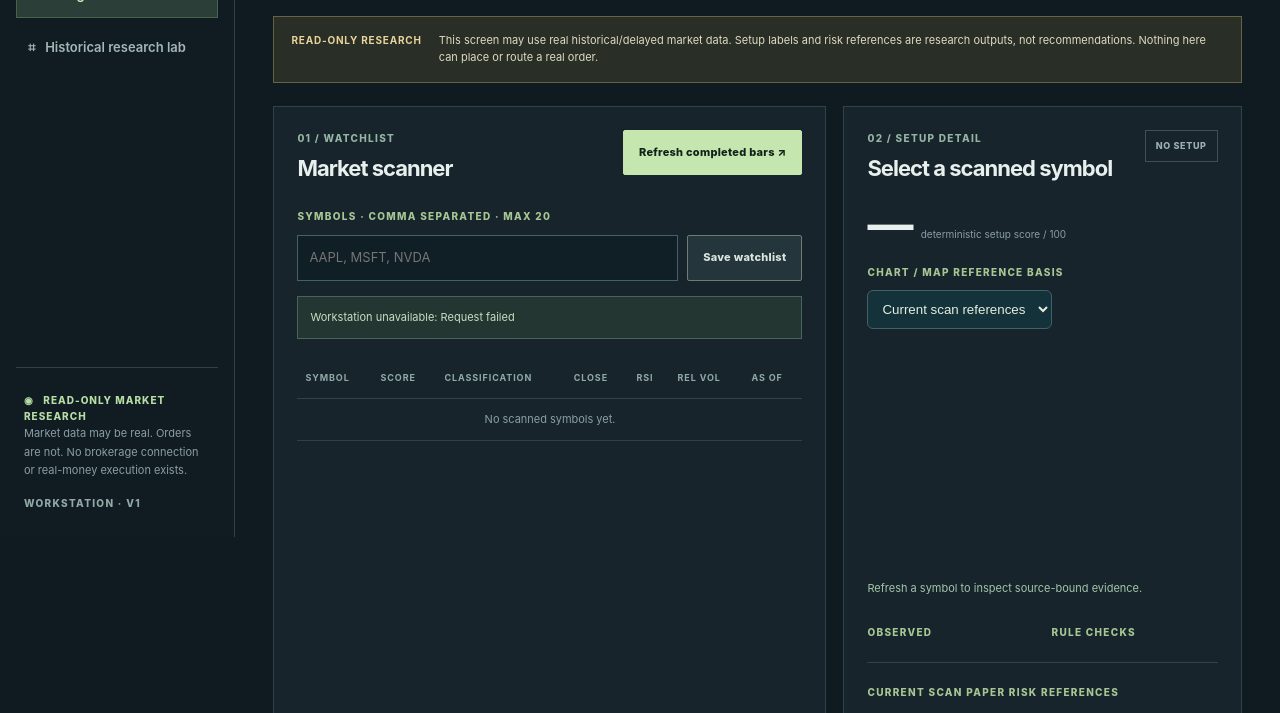
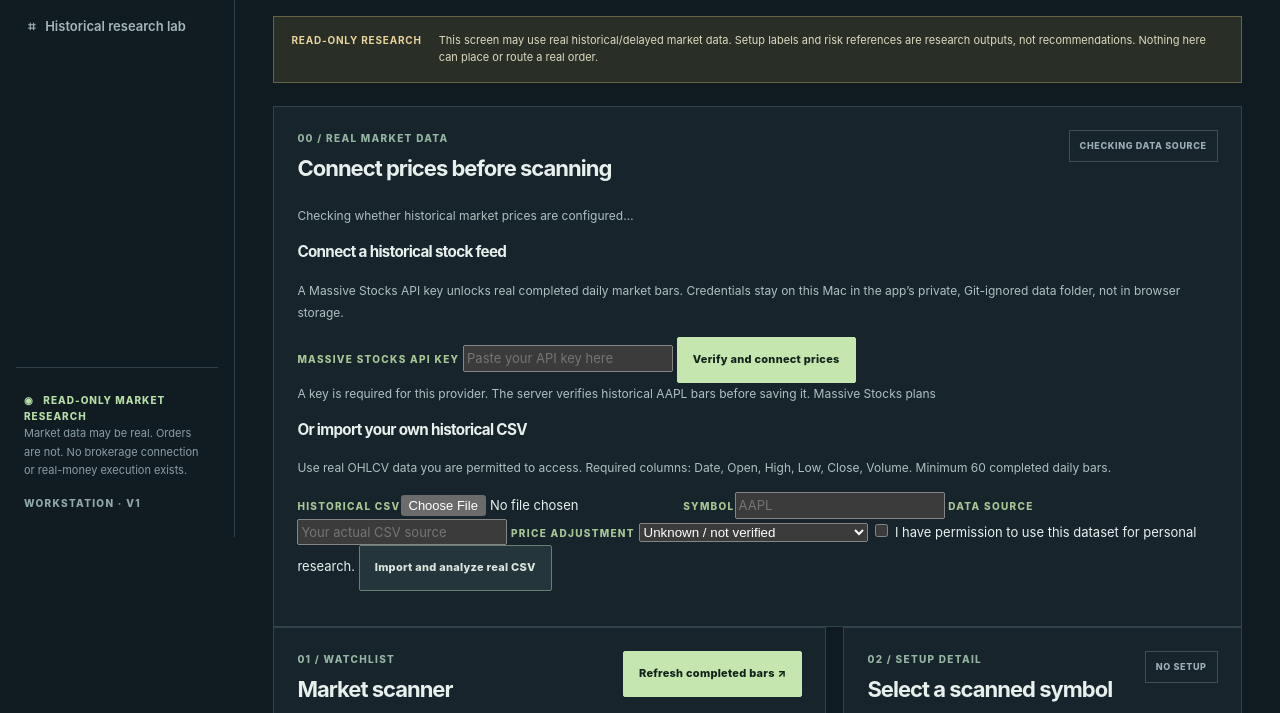
Before and after one commit to ajlacabe23-2426/Project-9--Swing-Bot, a website with bundled scripts: page public/workstation.html in a window 1280 px wide. Shown: the part 263-976 px from the top of the page. Built offline with nearby package versions, Linux system fonts and the light colour scheme; no server answers.

Commit message:
feat(p9): make real-data connection and CSV import first-class workstation controls

```diff
--- a/public/workstation.html
+++ b/public/workstation.html
@@ -2,10 +2,35 @@
 <html lang="en"><head><meta charset="utf-8"><meta name="viewport" content="width=device-width,initial-scale=1">
 <title>Project 09 · Swing Workstation</title><meta name="description" content="Local read-only market scanner and paper swing-trade research workstation."><link rel="stylesheet" href="/styles.css"></head>
 <body>
-<div class="frame"><aside class="rail"><a class="brand" href="/" aria-label="Project nine home"><span class="symbol">09<span>.</span></span><span>PROJECT<br><b>NINE</b></span></a><div class="rail-sep"></div><div class="rail-label">WORKSPACE</div><a class="nav" href="/">◫ &nbsp; Synthetic command center</a><a class="nav selected" href="/workstation.html">⌁ &nbsp; Swing workstation</a><a class="nav" href="/research.html">⌗ &nbsp; Historical research lab</a><div class="rail-bottom"><div class="shield">◉ &nbsp; READ-ONLY MARKET RESEARCH</div><p>Market data may be real. Orders are not. No brokerage connection or real-money execution exists.</p><div class="rail-version">WORKSTATION · V1</div></div></aside>
+<div class="frame"><aside class="rail"><a class="brand" href="/" aria-label="Project nine real-market workstation"><span class="symbol">09<span>.</span></span><span>PROJECT<br><b>NINE</b></span></a><div class="rail-sep"></div><div class="rail-label">WORKSPACE</div><a class="nav" href="/simulator.html">◫ &nbsp; Educational simulator</a><a class="nav selected" href="/workstation.html">⌁ &nbsp; Swing workstation</a><a class="nav" href="/research.html">⌗ &nbsp; Historical research lab</a><div class="rail-bottom"><div class="shield">◉ &nbsp; READ-ONLY MARKET RESEARCH</div><p>Market data may be real. Orders are not. No brokerage connection or real-money execution exists.</p><div class="rail-version">WORKSTATION · V1</div></div></aside>
 <main class="main"><header class="topbar"><div>PROJECT 09 <span>/ SWING WORKSTATION</span></div><div class="top-right"><span class="live"></span> LOCAL RESEARCH <span class="top-sep">|</span> NO BROKER</div></header>
-<section class="content"><div class="eyebrow">MARKET INTELLIGENCE <span class="dot"></span> COMPLETED DAILY BARS</div><div class="title-row"><div><h1>Swing workstation<span class="period">.</span></h1><p>Rank setups, inspect evidence, freeze paper plans, and measure what happened next.</p></div><div class="status-chip">◉ &nbsp; PAPER DECISION SUPPORT</div></div>
+<section class="content"><div class="eyebrow">MARKET INTELLIGENCE <span class="dot"></span> COMPLETED DAILY BARS</div><div class="title-row"><div><h1>Swing workstation<span class="period">.</span></h1><p>Load historical market prices, rank evidence-based setups, and track paper outcomes. No invented market prices.</p></div><div class="status-chip">◉ &nbsp; PAPER DECISION SUPPORT</div></div>
 <div class="notice"><b>READ-ONLY RESEARCH</b><span>This screen may use real historical/delayed market data. Setup labels and risk references are research outputs, not recommendations. Nothing here can place or route a real order.</span></div>
+
+<section class="panel connection-panel" aria-labelledby="market-data-title">
+<div class="panel-head"><div><div class="panel-kicker">00 / REAL MARKET DATA</div><h2 id="market-data-title">Connect prices before scanning</h2></div><span class="tag" id="market-connection-badge">CHECKING DATA SOURCE</span></div>
+<p class="supporting" id="market-connection-status" role="status">Checking whether historical market prices are configured…</p>
+<div class="provider-grid">
+<div class="provider-method">
+<h3>Connect a historical stock feed</h3>
+<p class="supporting">A Massive Stocks API key unlocks real completed daily market bars. Credentials stay on this Mac in the app’s private, Git-ignored data folder, not in browser storage.</p>
+<form id="market-connect-form" autocomplete="off"><label class="mini-label" for="massive-key">MASSIVE STOCKS API KEY</label>
+<input id="massive-key" type="password" autocomplete="new-password" placeholder="Paste your API key here" minlength="8" maxlength="512" required spellcheck="false">
+<button class="button main-button" id="connect-market" type="submit">Verify and connect prices</button></form>
+<p class="supporting">A key is required for this provider. The server verifies historical AAPL bars before saving it. <a href="https://massive.com/pricing?product=stocks" target="_blank" rel="noreferrer noopener">Massive Stocks plans</a></p>
+</div>
+<div class="provider-method">
+<h3>Or import your own historical CSV</h3>
+<p class="supporting">Use real OHLCV data you are permitted to access. Required columns: Date, Open, High, Low, Close, Volume. Minimum 60 completed daily bars.</p>
+<form id="market-import-form"><label class="mini-label" for="market-csv">HISTORICAL CSV</label><input id="market-csv" type="file" accept=".csv,text/csv" required>
+<label class="mini-label" for="market-symbol">SYMBOL</label><input id="market-symbol" type="text" maxlength="15" placeholder="AAPL" autocapitalize="characters" required>
+<label class="mini-label" for="market-source">DATA SOURCE</label><input id="market-source" type="text" maxlength="100" placeholder="Your actual CSV source" required>
+<label class="mini-label" for="market-adjustment">PRICE ADJUSTMENT</label>
+<select id="market-adjustment"><option value="UNKNOWN">Unknown / not verified</option><option value="RAW">Raw, unadjusted prices</option><option value="VENDOR_ADJUSTED">Vendor-adjusted prices (unverified)</option></select>
+<label class="data-confirm"><input id="market-rights" type="checkbox" required> I have permission to use this dataset for personal research.</label>
+<button class="button secondary-button" id="import-market" type="submit">Import and analyze real CSV</button></form>
+</div></div><p class="supporting" id="market-action-status" role="status"></p>
+</section>
 
 <div class="workstation-grid">
 <article class="panel watchlist-panel"><div class="panel-head"><div><div class="panel-kicker">01 / WATCHLIST</div><h2>Market scanner</h2></div><button id="refresh" class="button main-button">Refresh completed bars ↗</button></div>
```
